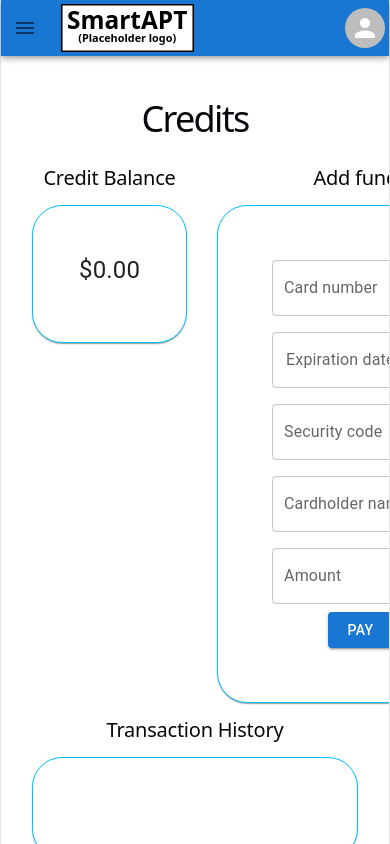
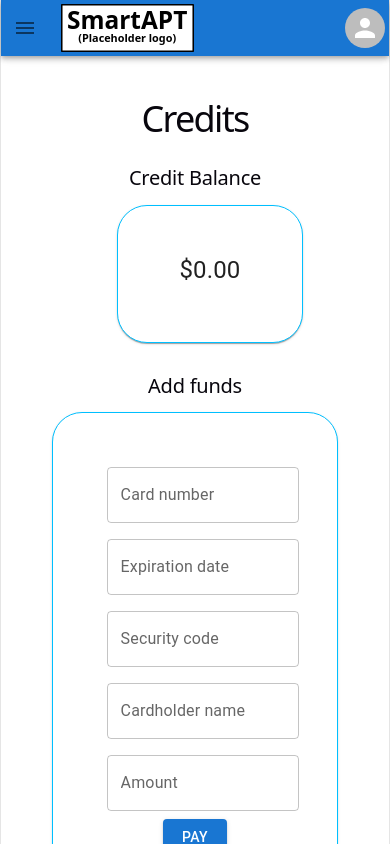
Before and after one commit to SevereWXJames/dormitory-managment-project, a React (Vite) app in the folder frontend/: page /credits in a window 390 px wide. Built offline with nearby package versions, Linux system fonts and the light colour scheme.

Commit message:
Credits page is responsive

```diff
--- a/frontend/src/components/residents/credits/AddCreditsCard.tsx
+++ b/frontend/src/components/residents/credits/AddCreditsCard.tsx
@@ -44,9 +44,9 @@ export function AddCreditsCard() {
 	}
 
 	return (
-		<Card id="add-credits-card" className="card">
+		<Card id="add-credits-card" className="card flex flex-col">
 			<CardContent id="add-credits-card-content">
-				<FormControl sx={{m: 1, width: '25ch'}} variant="filled">
+				<FormControl sx={{m: 1, width: '100%', maxWidth: '25ch'}}>
 					<InputLabel htmlFor={`${cardNumberID}-input`}>Card number</InputLabel>
 					<OutlinedInput
 						id={`${cardNumberID}-input`}
@@ -55,8 +55,7 @@ export function AddCreditsCard() {
 						onInput={(e) => setCardNumber((e.target as HTMLInputElement).value)}
 					/>
 				</FormControl>
-				<FormControl sx={{m: 1, width: '25ch'}} variant="filled">
-					{/* <InputLabel htmlFor={`${expirationDateID}-input`}>Expiration date</InputLabel> */}
+				<FormControl sx={{m: 1, width: '100%', maxWidth: '25ch'}} variant="filled">
 					<LocalizationProvider dateAdapter={AdapterDayjs} adapterLocale="en-ca">
 						<DateField
 							id={`${expirationDateID}-input`}
@@ -69,7 +68,7 @@ export function AddCreditsCard() {
 						/>
 					</LocalizationProvider>
 				</FormControl>
-				<FormControl sx={{m: 1, width: '25ch'}} variant="filled">
+				<FormControl sx={{m: 1, width: '100%', maxWidth: '25ch'}}>
 					<InputLabel htmlFor={`${securityCodeID}-input`}>Security code</InputLabel>
 					<OutlinedInput
 						id={`${securityCodeID}-input`}
@@ -78,7 +77,7 @@ export function AddCreditsCard() {
 						onInput={(e) => setsecurityCode((e.target as HTMLInputElement).value)}
 					/>
 				</FormControl>
-				<FormControl sx={{m: 1, width: '25ch'}} variant="filled">
+				<FormControl sx={{m: 1, width: '100%', maxWidth: '25ch'}}>
 					<InputLabel htmlFor={`${nameID}-input`}>Cardholder name</InputLabel>
 					<OutlinedInput
 						id={`${nameID}-input`}
@@ -87,7 +86,7 @@ export function AddCreditsCard() {
 						onInput={(e) => setName((e.target as HTMLInputElement).value)}
 					/>
 				</FormControl>
-				<FormControl sx={{m: 1, width: '25ch'}} variant="filled">
+				<FormControl sx={{m: 1, width: '100%', maxWidth: '25ch'}}>
 					<InputLabel htmlFor={`${amountID}-input`}>Amount</InputLabel>
 					<OutlinedInput
 						id={`${amountID}-input`}
--- a/frontend/src/components/residents/credits/CreditsBalanceCard.tsx
+++ b/frontend/src/components/residents/credits/CreditsBalanceCard.tsx
@@ -11,7 +11,7 @@ export function CreditsBalanceCard() {
 	const credits = useSelector(getCreditsString);
 
 	return (
-		<Card id="credits-balance-card" className="card">
+		<Card id="credits-balance-card" className="card top w-full">
 			<CardContent id="credits-balance-card-content" sx={{fontSize: 'x-large'}}>
 				{credits}
 			</CardContent>
--- a/frontend/src/components/residents/credits/Transaction.tsx
+++ b/frontend/src/components/residents/credits/Transaction.tsx
@@ -1,7 +1,7 @@
 import { Box } from "@mui/material";
 import { useId } from "react";
 
-type TransactionCardProps = {cardNumber: number, date: string, amount: number};
+export type TransactionCardProps = {cardNumber: number, date: string, amount: number};
 
 /**
  * React components for a Transaction (i.e. one entry in the Transaction
--- a/frontend/src/components/residents/credits/TransactionHistoryCard.tsx
+++ b/frontend/src/components/residents/credits/TransactionHistoryCard.tsx
@@ -1,7 +1,7 @@
 import { Card, CardContent } from "@mui/material";
 import { useSelector } from "react-redux";
 import { getTransactionHistory } from "../../../context/residents/creditsSlice";
-import { Transaction } from "./Transaction";
+import {TransactionHistoryTable} from "@/components/residents/credits/TransactionHistoryTable.tsx";
 
 /**
  * React components for the Transaction History display.
@@ -10,13 +10,13 @@ import { Transaction } from "./Transaction";
  */
 export function TransactionHistoryCard() {
 	const transactionHistory = useSelector(getTransactionHistory);
-	const transactionCards = transactionHistory.map((t) =>
-		<Transaction key={t.id} cardNumber={t.cardNumber} date={t.date} amount={t.amount} />);
+	// const transactionCards = transactionHistory.map((t) =>
+	// 	<Transaction key={t.id} cardNumber={t.cardNumber} date={t.date} amount={t.amount} />);
 
 	return (
 		<Card id="transaction-history-card" className="card">
 			<CardContent id="transaction-history-card-content">
-				{transactionCards}
+				<TransactionHistoryTable rows={transactionHistory}/>
 			</CardContent>
 		</Card>
 	);
--- /dev/null
+++ b/frontend/src/components/residents/credits/TransactionHistoryTable.tsx
@@ -0,0 +1,47 @@
+import {
+    Table,
+    TableBody,
+    TableCaption,
+    TableCell,
+    TableHead,
+    TableHeader,
+    TableRow,
+} from "@/components/ui/table.tsx"
+
+type Row = {
+    id: number,
+    cardNumber: number,
+    date: string,
+    amount: number
+};
+
+type TableProps = {
+    rows: Row[],
+}
+export function TransactionHistoryTable(props: TableProps) {
+    return (
+        <div className="max-h-[200px] overflow-y-auto [&>div]:overflow-visible flex">
+            <Table>
+                <TableCaption>{"Recent maintenance requests"}</TableCaption>
+                <TableHeader className="sticky top-0 bg-background z-10">
+                    <TableRow className="text-left">
+                        <TableHead>Transaction ID</TableHead>
+                        <TableHead>Card Number</TableHead>
+                        <TableHead>Date</TableHead>
+                        <TableHead>Amount</TableHead>
+                    </TableRow>
+                </TableHeader>
+                <TableBody>
+                    {props.rows.map((row, index) => (
+                        <TableRow key={index} className="text-left">
+                            <TableCell className="font-medium">{row.id}</TableCell>
+                            <TableCell className="font-medium">{row.cardNumber}</TableCell>
+                            <TableCell className="font-medium">{row.date}</TableCell>
+                            <TableCell className="font-medium">{row.amount}</TableCell>
+                        </TableRow>
+                    ))}
+                </TableBody>
+            </Table>
+        </div>
+    )
+}
--- a/frontend/src/pages/common/residents/dashboard/dynamic/CreditsPage.tsx
+++ b/frontend/src/pages/common/residents/dashboard/dynamic/CreditsPage.tsx
@@ -14,7 +14,7 @@ export function CreditsPage() {
         <CommonFrame commonFrameType={"RESIDENT"}>
         <div className="credits-page">
             <h1>Credits</h1>
-            <Box className="cards-row">
+            <Box className="cards-row flex flex-col lg:flex-row items-center gap-4">
                 <Box className="card-container">
                     <h2>Credit Balance</h2>
                     <CreditsBalanceCard />
--- a/frontend/src/pages/common/residents/dashboard/dynamic/MaintenanceRequestsPage.tsx
+++ b/frontend/src/pages/common/residents/dashboard/dynamic/MaintenanceRequestsPage.tsx
@@ -13,7 +13,7 @@ export function MaintenanceRequestsPage() {
             <CommonFrame commonFrameType={"RESIDENT"}>
             <div className="maintenance-requests-page">
                 <h1>Maintenance Requests</h1>
-                <div className="flex flex-col sm:flex-row">
+                <div className="flex flex-col md:flex-row">
                     <Box className="card-container">
                         <h2>Request History</h2>
                         <MaintenanceRequestHistoryCard />
```
